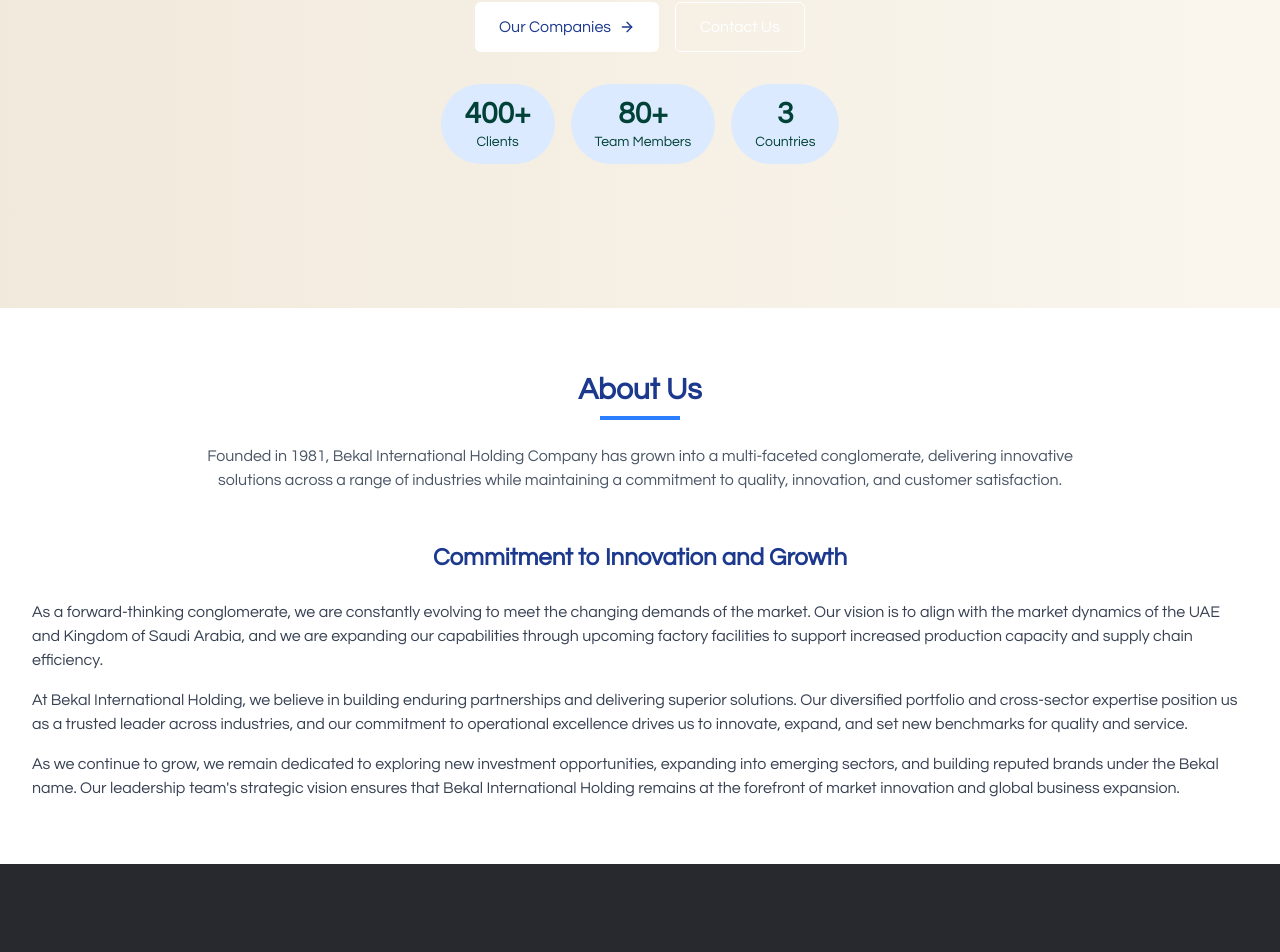
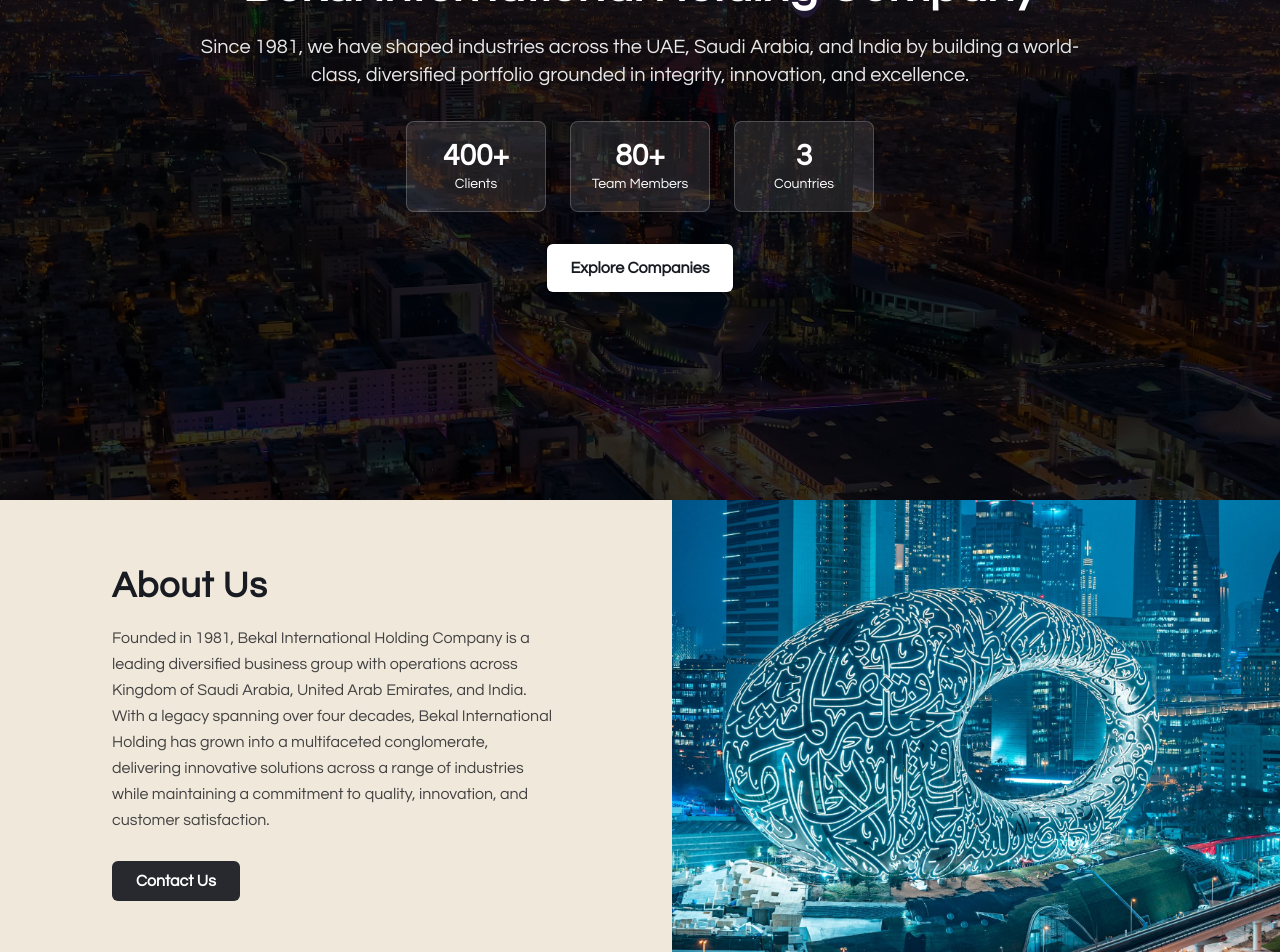
Before and after one commit to Dhaliyanoushad/bekal-holdings, a Next.js app: page / in a window 1280 px wide. Shown: the part 300-1252 px from the top of the page. Built offline with nearby package versions, Linux system fonts and the light colour scheme.

Commit message:
feat: Update Home page structure and enhance component imports for improved organization and readability

```diff
--- a/src/app/page.tsx
+++ b/src/app/page.tsx
@@ -1,20 +1,22 @@
 import Navbar from "@/components/Navbar";
-import Hero from "@/components/Hero";
-import About from "@/components/About";
 import Companies from "@/components/Companies";
 import Values from "@/components/Values";
 import Board from "@/components/Board";
 import Contact from "@/components/Contact";
 import Careers from "@/components/Careers";
 import Footer from "@/components/Footer";
+import HeroCarousel from "@/components/HeroCarousel";
+import Commitment from "@/components/Commitment";
+import AboutUs from "@/components/AboutUs";
 
 export default function Home() {
   return (
     <>
       <Navbar />
-      <Hero />
-      <About />
+      <HeroCarousel />
+      <AboutUs />
       <Companies />
+      <Commitment />
       <Values />
       <Board />
       <Contact />
--- a/src/components/AboutUs.tsx
+++ b/src/components/AboutUs.tsx
@@ -2,7 +2,7 @@ import React from "react";
 
 const MissionSection = () => (
   <section
-    className="w-full min-h-[320px] bg-cream-beige flex flex-row"
+    className="w-full min-h-[320px] bg-cream-beige flex flex-row scroll-mt-20"
     id="about"
   >
     {/* Left Text */}
--- a/src/components/Board.tsx
+++ b/src/components/Board.tsx
@@ -67,7 +67,7 @@ const Board = () => {
     setActiveAccordion(activeAccordion === idx ? null : idx);
 
   return (
-    <section id="board" className="py-14 md:py-20 bg-cream-beige">
+    <section id="board" className="py-14 md:py-20 bg-cream-beige scroll-mt-20">
       <div className="max-w-5xl mx-auto px-4 sm:px-8">
         <div className="text-center mb-14">
           <h2 className="text-heading-sm sm:text-heading font-bold text-deep-navy mb-2 tracking-tight">
--- a/src/components/Careers.tsx
+++ b/src/components/Careers.tsx
@@ -1,7 +1,7 @@
 import React from "react";
 
 const Careers = () => (
-  <section id="careers" className="py-12 bg-cream-beige">
+  <section id="careers" className="py-12 bg-cream-beige scroll-mt-20">
     <div className="max-w-4xl mx-auto px-4 sm:px-8 ">
       <div className="text-center mb-16">
         <h2 className="text-heading font-bold tracking-tight text-deep-navy mb-5">
--- a/src/components/Commitment.tsx
+++ b/src/components/Commitment.tsx
@@ -2,7 +2,7 @@ import React from "react";
 
 const MissionSection = () => (
   <section
-    className="w-full min-h-[320px] bg-cream-beige flex flex-row-reverse"
+    className="w-full min-h-[320px] bg-cream-beige flex flex-row-reverse scroll-mt-20"
     id="about"
   >
     {/* Left Text */}
--- a/src/components/Companies.tsx
+++ b/src/components/Companies.tsx
@@ -40,7 +40,10 @@ const companies = [
 ];
 
 const Companies = () => (
-  <section id="companies" className="py-20 bg-charcoal-blue relative">
+  <section
+    id="companies"
+    className="py-20 bg-charcoal-blue relative scroll-mt-20"
+  >
     <div className="max-w-7xl mx-auto px-4 sm:px-8">
       <div className="text-center mb-16">
         <h2 className="text-heading-sm sm:text-heading font-bold text-off-white mb-4 tracking-tight">
--- a/src/components/Contact.tsx
+++ b/src/components/Contact.tsx
@@ -1,7 +1,7 @@
 import { Linkedin, Instagram, Mail, Phone, MapPin } from "lucide-react";
 
 const Contact = () => (
-  <section id="contact" className="py-20 bg-charcoal-blue">
+  <section id="contact" className="py-20 bg-charcoal-blue scroll-mt-20">
     <div className="max-w-6xl mx-auto px-4 sm:px-8">
       <div className="text-center mb-16">
         <h2 className="text-heading font-bold tracking-tight text-off-white mb-5">
--- a/src/components/Values.tsx
+++ b/src/components/Values.tsx
@@ -2,7 +2,10 @@ import React from "react";
 
 const Values = () => {
   return (
-    <section id="values" className="py-16 sm:py-20 bg-charcoal-blue">
+    <section
+      id="values"
+      className="py-16 sm:py-20 bg-charcoal-blue scroll-mt-20"
+    >
       <div className="max-w-7xl mx-auto px-6 sm:px-12 lg:px-20">
         <div className="text-center mb-16">
           <h2 className="text-heading-sm sm:text-heading font-bold text-cream-beige tracking-wide">
```
